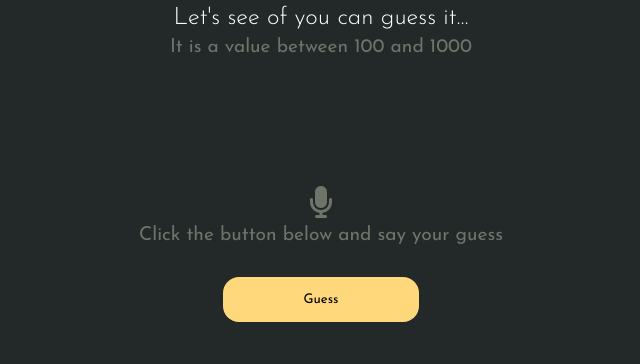
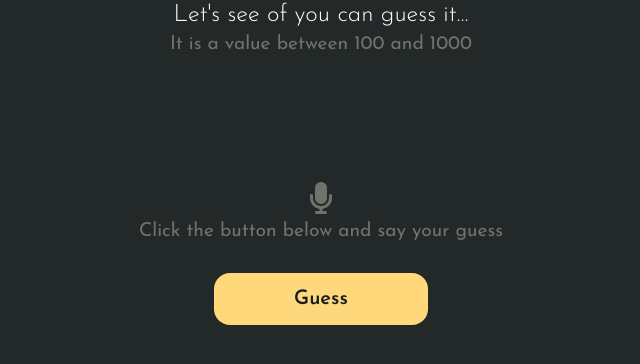
Before and after one commit to 1pedrorocha/secret-number-voice-game, a plain HTML site: page index.html in a window 1280 px wide. Shown: the part 288-652 px from the top of the page, without its empty margins (319-959 px from the left). Drawn offline with nearby package versions, Linux system fonts and the light colour scheme; a web font is replaced by a local one.

Commit message:
Changes the size and weight of the button font

```diff
--- a/style.css
+++ b/style.css
@@ -86,6 +86,9 @@ h3 {
   border: 0;
   border-radius: 16px;
   font-family: var(--secondary-font);
+  color: var(--secondary-background-color);
+  font-weight: 600;
+  font-size: 20px;
 }
 
 .guess-button:hover {
```
